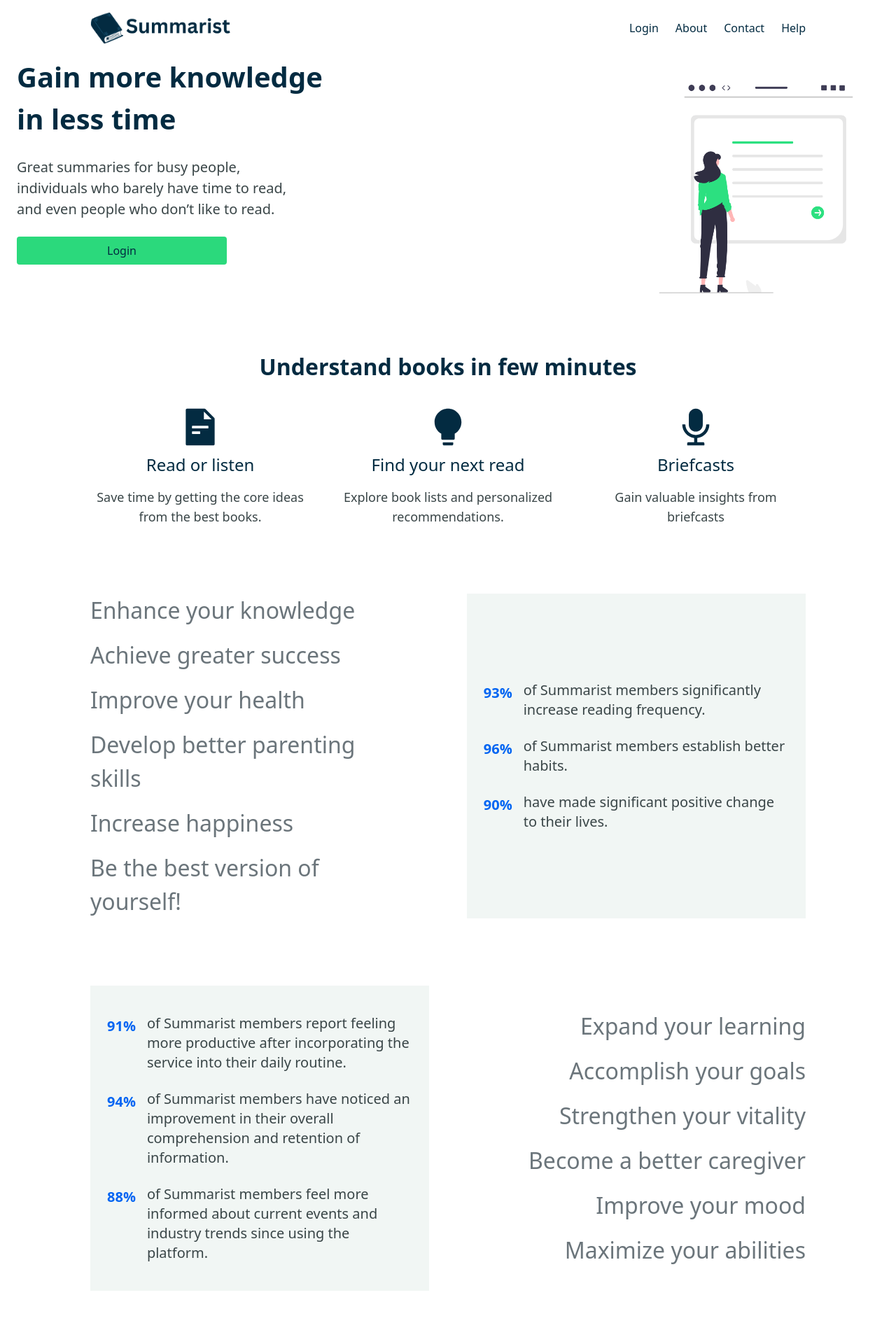
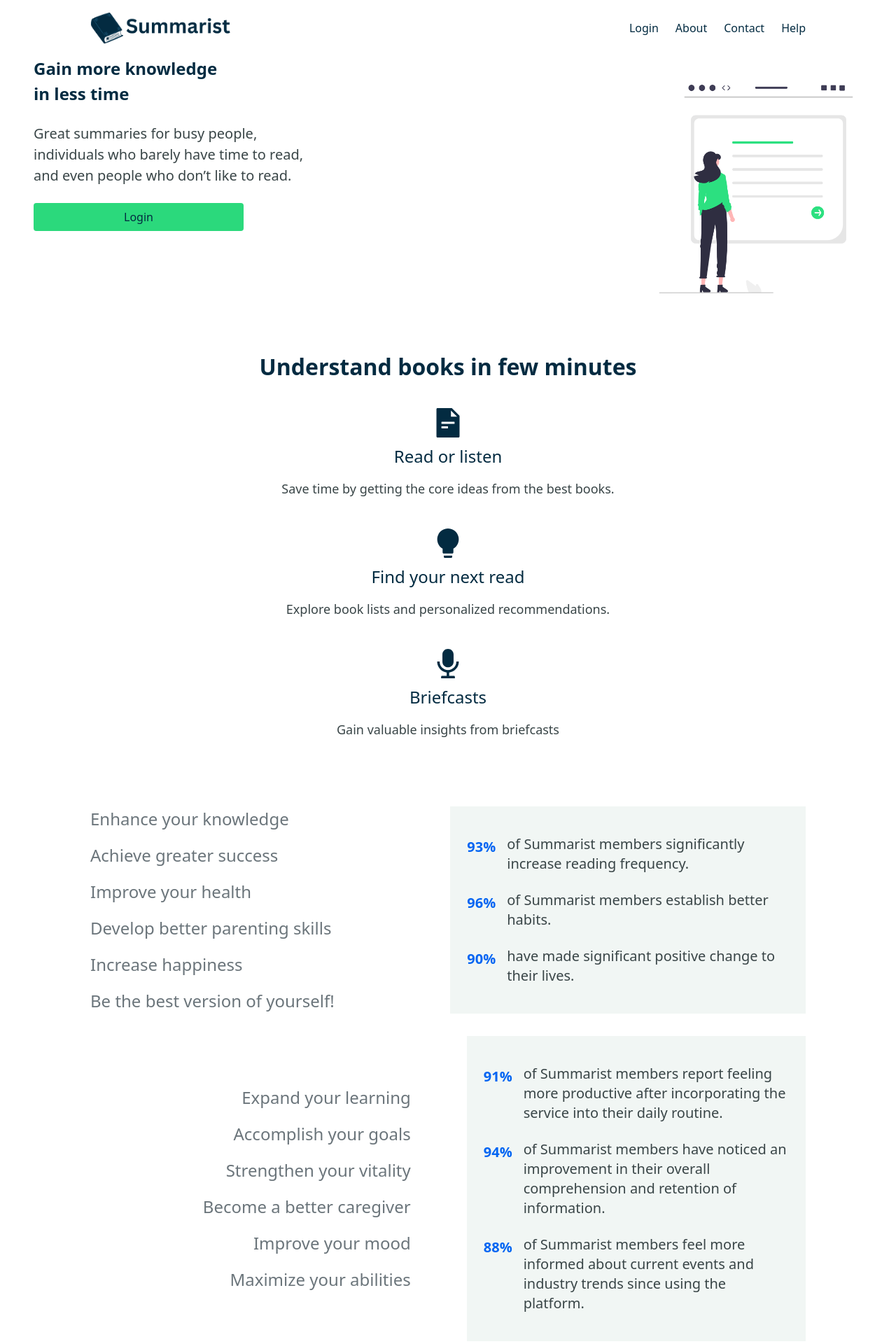
Before and after one commit to rvallee1017/summarist-home-page1, a Next.js app: page / in a window 1280 px wide. Shown: the top 1920 px of the page at 70% size. Built offline with nearby package versions, Linux system fonts and the light colour scheme.

Commit message:
added code

```diff
--- a/src/app/page.tsx
+++ b/src/app/page.tsx
@@ -26,8 +26,8 @@ export default function Home() {
 
       <section>
         <div className="flex">
-          <div className="w-full max-w-[1070px] mx-auto px-6">
-            <h1 className="text-[40px] font-bold text-[#032b41] mb-6">
+          <div className="w-full max-w-[1070px] mx-auto px-6 md:px-12">
+            <h1 className="text-[40px] font-bold text-[#032b41] mb-6 md:text-[24px]">
               Gain more knowledge <br />
               in less time
             </h1>
@@ -65,72 +65,72 @@ export default function Home() {
       <section>
         <div className="w-full py-10">
           <div className="w-full max-w-[1070px] mx-auto px-6">
-            <h2 className="mb-8 text-center text-[32px] font-bold text-[#032b41]">
+            <h2 className="mb-8 text-center text-[32px] font-bold text-[#032b41] md:font-[24px]">
               Understand books in few minutes
             </h2>
-            <div className="grid grid-cols-3 gap-10 mb-24">
+            <div className="grid grid-cols-3 gap-10 mb-24 md:grid-cols-1">
               <div className="flex flex-col items-center text-center">
                 <div className="flex justify-center mb-2 text-[#032b41]">
-                  <AiFillFileText className="w-[60px] h-[60px]" />
+                  <AiFillFileText className="w-[60px] h-[60px] md:w-12 md:h-12" />
                 </div>
-                <div className="text-2xl text-[#032b41] mb-4 font-medium">
+                <div className="text-2xl text-[#032b41] mb-4 font-medium md:font-[20px]">
                   Read or listen
                 </div>
-                <div className="text-lg text-[#394547] font-light">
+                <div className="text-lg text-[#394547] font-light md:font-[14px]">
                   Save time by getting the core ideas from the best books.
                 </div>
               </div>
               <div className="flex flex-col items-center text-center">
                 <div className="flex justify-center mb-2 text-[#032b41]">
-                  <AiFillBulb className="w-[60px] h-[60px]" />
+                  <AiFillBulb className="w-[60px] h-[60px] md:w-12 md:h-12" />
                 </div>
-                <div className="text-2xl text-[#032b41] mb-4 font-medium">
+                <div className="text-2xl text-[#032b41] mb-4 font-medium md:font-[20px]">
                   Find your next read
                 </div>
-                <div className="text-lg text-[#394547] font-light">
+                <div className="text-lg text-[#394547] font-light md:font-[14px]">
                   Explore book lists and personalized recommendations.
                 </div>
               </div>
               <div className="flex flex-col items-center text-center">
                 <div className="flex justify-center mb-2 text-[#032b41]">
-                  <AiFillAudio className="w-[60px] h-[60px]" />
+                  <AiFillAudio className="w-[60px] h-[60px] md:w-12 md:h-12" />
                 </div>
-                <div className="text-2xl text-[#032b41] mb-4 font-mediume">
+                <div className="text-2xl text-[#032b41] mb-4 font-mediume md:font-[20px]">
                   Briefcasts
                 </div>
-                <div className="text-lg text-[#394547] font-light">
+                <div className="text-lg text-[#394547] font-light md:font-[14px]">
                   Gain valuable insights from briefcasts
                 </div>
               </div>
             </div>
-            <div className="flex gap-20 mb-24">
-              <div className="flex w-full flex-col justify-center">
-                <div className="mb-4 text-[32px] font-medium text-[#6b757b]">
+            <div className="flex gap-20 mb-24 md:flex-col-2 md:gap-8 md:mb-8">
+              <div className="flex w-full md:flex-col justify-center">
+                <div className="mb-4 text-[32px] font-medium text-[#6b757b] md:text-[24px]">
                   Enhance your knowledge
                 </div>
-                <div className="mb-4 text-[32px] font-medium text-[#6b757b]">
+                <div className="mb-4 text-[32px] font-medium text-[#6b757b] md:text-[24px]">
                   Achieve greater success
                 </div>
-                <div className="mb-4 text-[32px] font-medium text-[#6b757b]">
+                <div className="mb-4 text-[32px] font-medium text-[#6b757b] md:text-[24px]">
                   Improve your health
                 </div>
-                <div className="mb-4 text-[32px] font-medium text-[#6b757b]">
+                <div className="mb-4 text-[32px] font-medium text-[#6b757b] md:text-[24px]">
                   Develop better parenting skills
                 </div>
-                <div className="mb-4 text-[32px] font-medium text-[#6b757b]">
+                <div className="mb-4 text-[32px] font-medium text-[#6b757b] md:text-[24px]">
                   Increase happiness
                 </div>
-                <div className="text-[32px] font-medium text-[#6b757b]">
+                <div className="text-[32px] font-medium text-[#6b757b] md:text-[24px]">
                   Be the best version of yourself!
                 </div>
               </div>
 
-              <div className="flex w-full flex-col justify-center gap-6 bg-[#f1f6f4] px-6 py-10">
+              <div className="flex w-full md:flex-col justify-center gap-6 bg-[#f1f6f4] px-6 py-10">
                 <div className="flex gap-4">
                   <div className="mt-1 text-xl font-semibold text-[#0365f2]">
                     93%
                   </div>
-                  <div className="text-xl font-light text-[#394547]">
+                  <div className="text-xl font-light text-[#394547] md:font-[16px]">
                     of Summarist members <b>significantly increase</b> reading
                     frequency.
                   </div>
@@ -139,7 +139,7 @@ export default function Home() {
                   <div className="mt-1 text-xl font-semibold text-[#0365f2]">
                     96%
                   </div>
-                  <div className="text-xl font-light text-[#394547]">
+                  <div className="text-xl font-light text-[#394547] md:font-[16px]">
                     of Summarist members <b>establish better</b> habits.
                   </div>
                 </div>
@@ -147,19 +147,19 @@ export default function Home() {
                   <div className="mt-1 text-xl font-semibold text-[#0365f2]">
                     90%
                   </div>
-                  <div className="text-xl font-light text-[#394547]">
+                  <div className="text-xl font-light text-[#394547] md:font-[16px]">
                     have made <b>significant positive</b> change to their lives.
                   </div>
                 </div>
               </div>
             </div>
             <div className="flex gap-20">
-              <div className="flex w-full flex-col justify-center gap-6 bg-[#f1f6f4] px-6 py-10">
+              <div className="flex w-full md:flex-col justify-center gap-6 bg-[#f1f6f4] px-6 py-10 md:order-1">
                 <div className="flex gap-4">
                   <div className="mt-1 text-xl font-semibold text-[#0365f2]">
                     91%
                   </div>
-                  <div className="text-xl font-light text-[#394547]">
+                  <div className="text-xl font-light text-[#394547] md:font-[16px]">
                     of Summarist members <b>report feeling more productive</b>{" "}
                     after incorporating the service into their daily routine.
                   </div>
@@ -169,7 +169,7 @@ export default function Home() {
                   <div className="mt-1 text-xl font-semibold text-[#0365f2]">
                     94%
                   </div>
-                  <div className="text-xl font-light text-[#394547]">
+                  <div className="text-xl font-light text-[#394547] md:font-[16px]">
                     of Summarist members have <b>noticed an improvement</b> in
                     their overall comprehension and retention of information.
                   </div>
@@ -179,30 +179,30 @@ export default function Home() {
                   <div className="mt-1 text-xl font-semibold text-[#0365f2]">
                     88%
                   </div>
-                  <div className="text-xl font-light text-[#394547]">
+                  <div className="text-xl font-light text-[#394547] md:font-[16px]">
                     of Summarist members <b>feel more informed</b> about current
                     events and industry trends since using the platform.
                   </div>
                 </div>
               </div>
 
-              <div className="flex w-full flex-col items-end justify-center">
-                <div className="mb-4 text-[32px] font-medium text-[#6b757b]">
+              <div className="flex w-full md:flex-col items-end justify-center md:items-flex">
+                <div className="mb-4 text-[32px] font-medium text-[#6b757b] md:text-[24px]">
                   Expand your learning
                 </div>
-                <div className="mb-4 text-[32px] font-medium text-[#6b757b]">
+                <div className="mb-4 text-[32px] font-medium text-[#6b757b] md:text-[24px]">
                   Accomplish your goals
                 </div>
-                <div className="mb-4 text-[32px] font-medium text-[#6b757b]">
+                <div className="mb-4 text-[32px] font-medium text-[#6b757b] md:text-[24px]">
                   Strengthen your vitality
                 </div>
-                <div className="mb-4 text-[32px] font-medium text-[#6b757b]">
+                <div className="mb-4 text-[32px] font-medium text-[#6b757b] md:text-[24px]">
                   Become a better caregiver
                 </div>
-                <div className="mb-4 text-[32px] font-medium text-[#6b757b]">
+                <div className="mb-4 text-[32px] font-medium text-[#6b757b] md:text-[24px]">
                   Improve your mood
                 </div>
-                <div className="text-[32px] font-medium text-[#6b757b]">
+                <div className="text-[32px] font-medium text-[#6b757b] md:text-[24px]">
                   Maximize your abilities
                 </div>
               </div>
@@ -213,7 +213,7 @@ export default function Home() {
       <section>
         <div className="w-full max-w-[1070px] mx-auto px-6">
           <div className="w-full py-10">
-            <h2 className="mb-8 text-center text-[32px] font-bold text-[#032b41]">
+            <h2 className="mb-8 text-center text-[32px] font-bold text-[#032b41] md:font-[24px]">
               What our members say
             </h2>
 
@@ -225,13 +225,12 @@ export default function Home() {
                     <BsStarFill className="w-4 h-4 fill-[#0564f1]" />
                   </div>
                 </div>
-                <div className="text-[#394547] tracking-[0.3px] leading-[1.4]">
+                <div className="text-[#394547] tracking-[0.3px] leading-[1.4] md:font-[14px]">
                   This app has been a <b>game-changer</b> for me! It&apos;s
                   saved me so much time and effort in reading and comprehending
                   books. Highly recommend it to all book lovers.
                 </div>
               </div>
-              <div className="max-w-[600px] mx-auto">
                 <div className="bg-[#fff3d7] p-4 mb-8 rounded font-light">
                   <div className="flex gap-2 mb-2 text-[#032b41]">
                     <div>David B.</div>
@@ -239,14 +238,13 @@ export default function Home() {
                       <BsStarFill className="w-4 h-4 fill-[#0564f1]" />
                     </div>
                   </div>
-                  <div className="text-[#394547] tracking-[0.3px] leading-[1.4]">
+                  <div className="text-[#394547] tracking-[0.3px] leading-[1.4] md:font-[14px]">
                     I love this app! It provides{" "}
                     <b>concise and accurate summaries</b> of books in a way that
                     is easy to understand. It's also very user-friendly and
                     intuitive.
                   </div>
                 </div>
-                <div className="max-w-[600px] mx-auto">
                   <div className="bg-[#fff3d7] p-4 mb-8 rounded font-light">
                     <div className="flex gap-2 mb-2 text-[#032b41]">
                       <div>Nathan S.</div>
@@ -254,14 +252,13 @@ export default function Home() {
                         <BsStarFill className="w-4 h-4 fill-[#0564f1]" />
                       </div>
                     </div>
-                    <div className="text-[#394547] tracking-[0.3px] leading-[1.4]">
+                    <div className="text-[#394547] tracking-[0.3px] leading-[1.4] md:font-[14px]">
                       This app is a great way to get the main takeaways from a
                       book without having to read the entire thing.
                       <b>The summaries are well-written and informative. </b>
                       Definitely worth downloading.
                     </div>
                   </div>
-                  <div className="max-w-[600px] mx-auto">
                     <div className="bg-[#fff3d7] p-4 mb-8 rounded font-light">
                       <div className="flex gap-2 mb-2 text-[#032b41]">
                         <div>Ryan R.</div>
@@ -269,7 +266,7 @@ export default function Home() {
                           <BsStarFill className="w-4 h-4 fill-[#0564f1]" />
                         </div>
                       </div>
-                      <div className="text-[#394547] tracking-[0.3px] leading-[1.4]">
+                      <div className="text-[#394547] tracking-[0.3px] leading-[1.4] md:font-[14px]">
                         If you're a busy person who{" "}
                         <b>loves reading but doesn't have the time</b> to read
                         every book in full, this app is for you! The summaries
@@ -285,6 +282,7 @@ export default function Home() {
                   </div>
                 </div>
               </div>
+              </section>
               <section>
                 <div className="w-full py-10">
                   <div className="w-full max-w-[1070px] mx-auto px-6">
@@ -292,17 +290,17 @@ export default function Home() {
                       Start growing with Summarist now
                     </h2>
 
-                    <div className="grid grid-cols-3 gap-10">
+                    <div className="grid grid-cols-3 gap-10 md:grid-col-1 md:gap-6">
                       <div className="flex flex-col items-center rounded-xl bg-[#d7e9ff] p-6 pb-10 text-center">
                         <div className="flex h-[60px] items-center gap-1">
                           <BiCrown className="h-12 w-12 text-[#0365f2]" />
                         </div>
 
-                        <div className="mb-4 text-[40px] font-semibold text-[#032b41]">
+                        <div className="mb-4 text-[40px] font-semibold text-[#032b41] md:font-[32px]">
                           3 Million
                         </div>
 
-                        <div className="font-light text-[#394547]">
+                        <div className="font-light text-[#394547] md:font-[14px]">
                           Downloads on all platforms
                         </div>
                       </div>
@@ -310,14 +308,17 @@ export default function Home() {
                       <div className="flex flex-col items-center rounded-xl bg-[#d7e9ff] p-6 pb-10 text-center">
                         <div className="flex h-[60px] items-center gap-1 text-[#0365f2]">
                           <BsStarFill className="h-5 w-5" />
+                          <BsStarFill className="h-5 w-5" />
+                          <BsStarFill className="h-5 w-5" />
+                          <BsStarFill className="h-5 w-5" />
                           <BsStarHalf className="h-5 w-5" />
                         </div>
 
-                        <div className="mb-4 text-[40px] font-semibold text-[#032b41]">
+                        <div className="mb-4 text-[40px] font-semibold text-[#032b41] md:font-[32px]">
                           4.5 Stars
                         </div>
 
-                        <div className="font-light text-[#394547]">
+                        <div className="font-light text-[#394547] md:font-[14px]">
                           Average ratings on iOS and Google Play
                         </div>
                       </div>
@@ -327,11 +328,11 @@ export default function Home() {
                           <RiLeafLine className="h-12 w-12 text-[#0365f2]" />
                         </div>
 
-                        <div className="mb-4 text-[40px] font-semibold text-[#032b41]">
+                        <div className="mb-4 text-[40px] font-semibold text-[#032b41] md:font-[32px]">
                           97%
                         </div>
 
-                        <div className="font-light text-[#394547]">
+                        <div className="font-light text-[#394547] md:font-[14px]">
                           Of Summarist members create a better reading habit
                         </div>
                       </div>
@@ -342,7 +343,7 @@ export default function Home() {
               <footer className="bg-[#f1f6f4]">
                 <div className="w-full py-10">
                   <div className="w-full max-w-[1070px] mx-auto px-6">
-                    <div className="relative flex justify-between text-sm mt-8 mb-16">
+                    <div className="relative flex justify-between text-sm mt-8 mb-16 md:flex-col-4 md:gap-8">
                       <div>
                         <div className="mb-4 text-lg font-semibold text-[#032b41]">
                           Actions
@@ -428,10 +429,6 @@ export default function Home() {
                   </div>
                   </div>
                   </footer>
-            </div>
-          </div>
-        </div>
-      </section>
     </>
     );
     }
```
Lines whose indentation alone changed are shown as unchanged.
